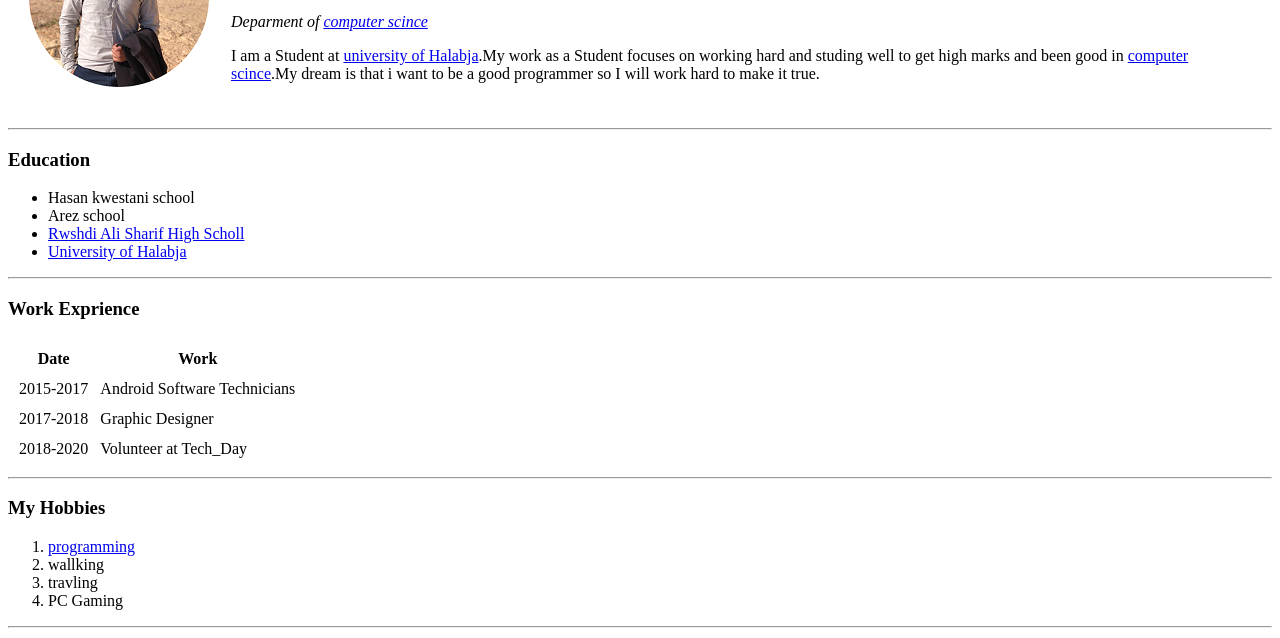
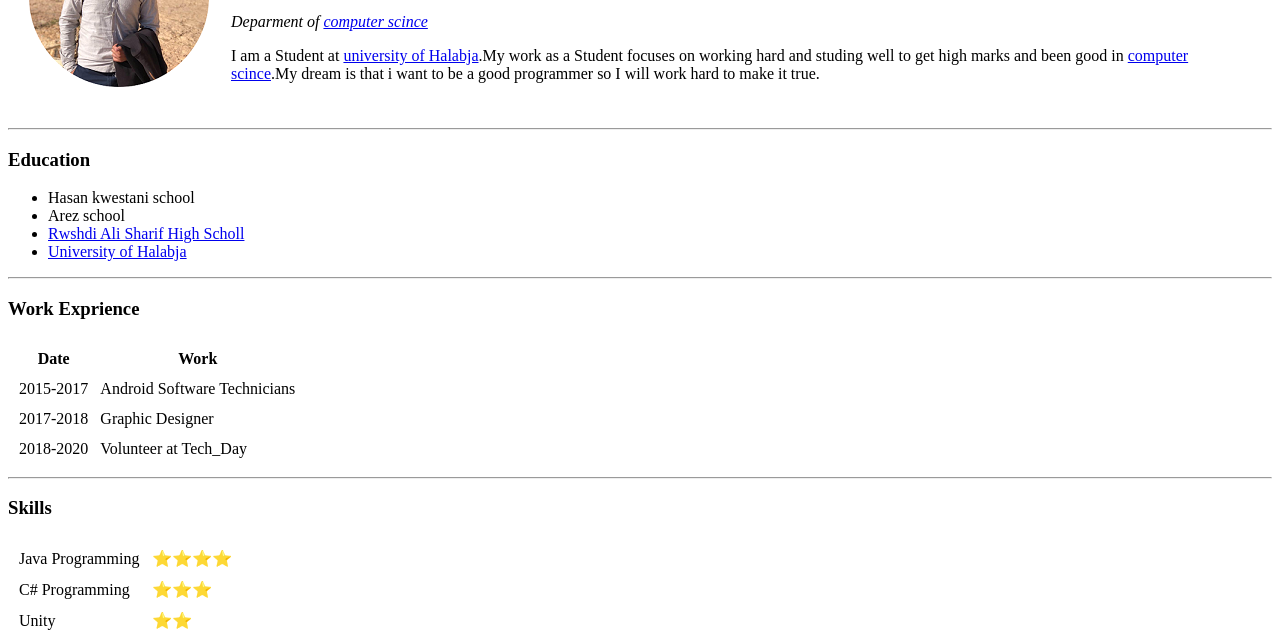
Before and after one commit to Aso-Olando/CV, a plain HTML site: page index.html in a window 1280 px wide. Shown: the part 130-768 px from the top of the page. Drawn offline with Linux system fonts and the light colour scheme.

Commit message:
Hobbies moved

```diff
--- a/index.html
+++ b/index.html
@@ -53,14 +53,7 @@
       </tr>
     </tbody>
   </table>
-  <hr>
-  <h3>My Hobbies</h3>
-  <ol>
-    <li><a href="https://www.futurelearn.com/courses/programming-101/0/steps/43783">programming</a></li>
-    <li>wallking</li>
-    <li>travling</li>
-    <li>PC Gaming</li>
-  </ol>
+
   <hr>
   <h3>Skills</h3>
 
@@ -85,6 +78,7 @@
   </table>
 
   <hr>
+  <a href="hobbies.html">My Hobbies</a><br>
 
   <a href="Contact me.html">Contact me</a>
 
```
